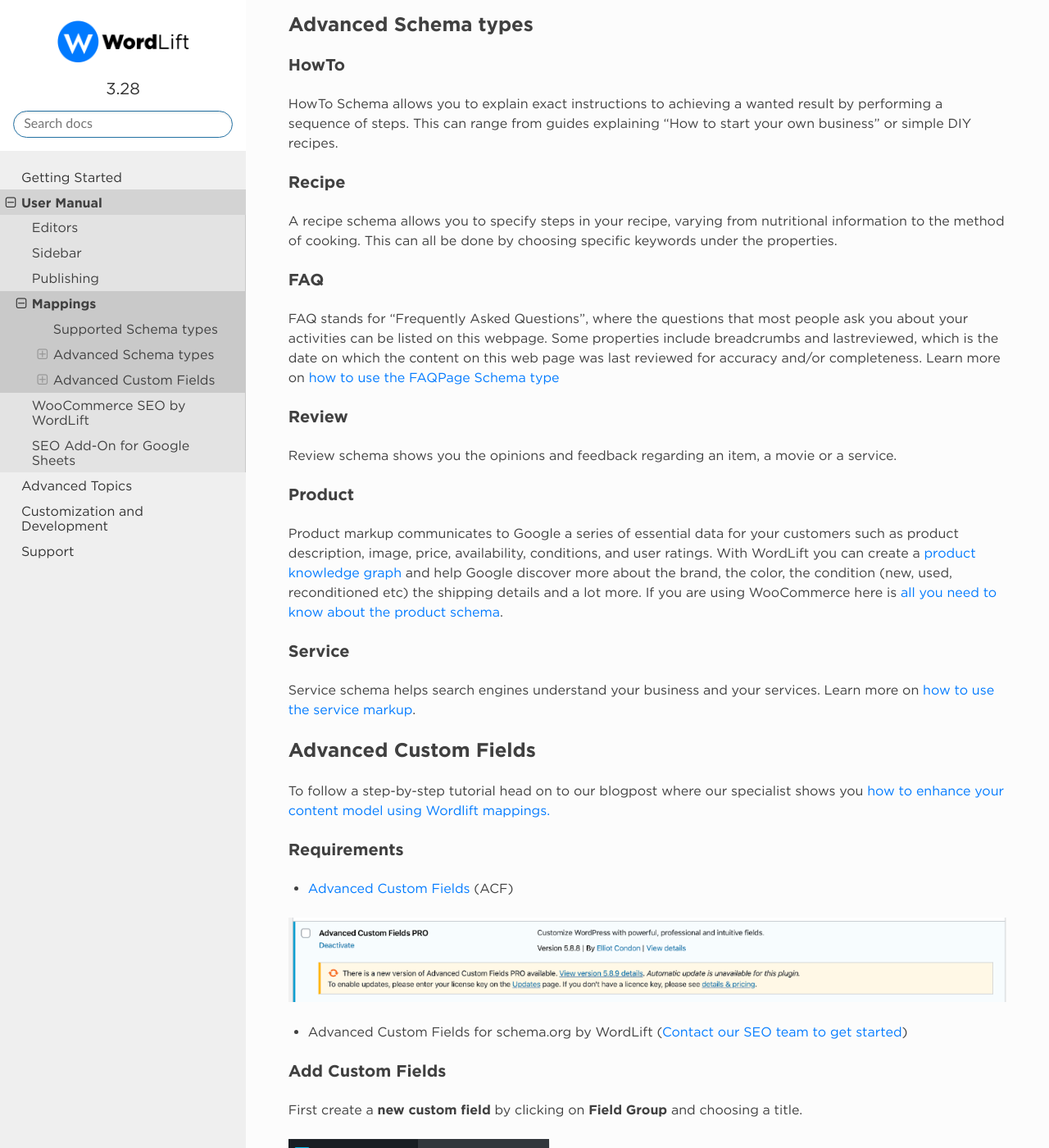
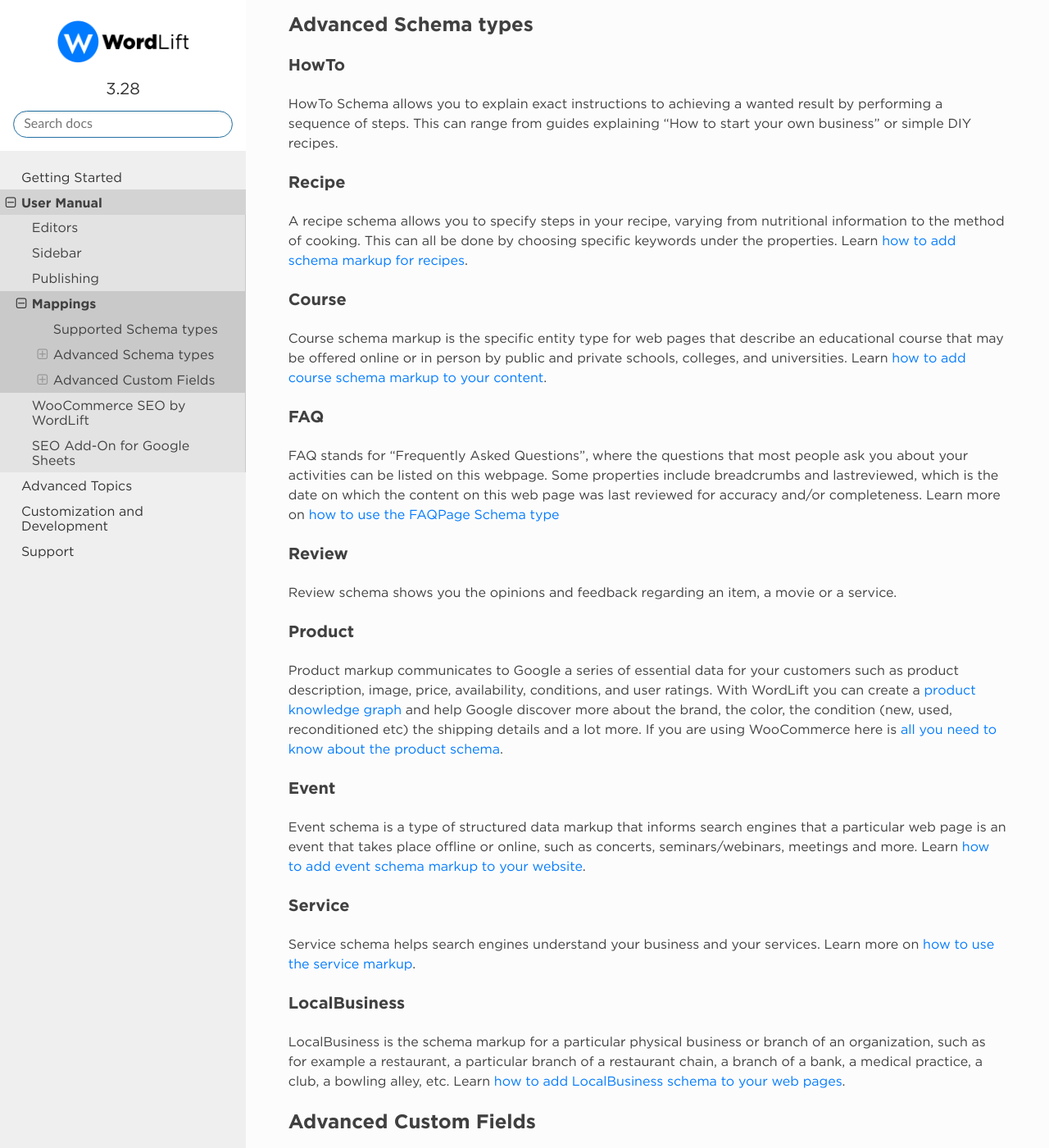
Before and after one commit to insideout10/wordlift-docs, a Sphinx documentation site: the page built from docs/mappings.rst, in a window 1280 px wide and 1400 px high, scrolled down 739 px. Shown: the whole window at 82% size. Built offline with Sphinx 7.4.7 and the Read the Docs theme 2.0.0, drawn with Linux system fonts in a browser that asks for light colours.

Commit message:
updating mappings

```diff
--- a/docs/mappings.rst
+++ b/docs/mappings.rst
@@ -31,7 +31,11 @@
 
 Recipe
 ^^^^^^^^^^^^^^^
-A recipe schema allows you to specify steps in your recipe, varying from nutritional information to the method of cooking. This can all be done by choosing specific keywords under the properties.
+A recipe schema allows you to specify steps in your recipe, varying from nutritional information to the method of cooking. This can all be done by choosing specific keywords under the properties. Learn `how to add schema markup for recipes <https://wordlift.io/academy-entries/schema-markup-for-recipe/>`_.
+
+Course
+^^^^^^^^^^^^^^^
+Course schema markup is the specific entity type for web pages that describe an educational course that may be offered online or in person by public and private schools, colleges, and universities. Learn `how to add course schema markup to your content <https://wordlift.io/academy-entries/course-schema-markup/>`_.
 
 FAQ
 ^^^^^^^^^^^^^^^
@@ -48,11 +52,18 @@
 With WordLift you can create a `product knowledge graph <https://wordlift.io/blog/en/product-knowledge-graph/>`_ and help Google discover more about the brand, the color, the condition (new, used, reconditioned etc) the shipping details and a lot more.
 If you are using WooCommerce here is `all you need to know about the product schema <https://wordlift.io/blog/en/schema-markup-woocommerce/>`_.
 
+Event
+^^^^^^^^^^^^^^^
+Event schema is a type of structured data markup that informs search engines that a particular web page is an event that takes place offline or online, such as concerts, seminars/webinars, meetings and more. Learn `how to add event schema markup to your website <https://wordlift.io/academy-entries/event-schema-markup/>`_.
+
 Service
 ^^^^^^^^^^^^^^^
 Service schema helps search engines understand your business and your services.
 Learn more on `how to use the service markup <https://wordlift.io/academy-entries/service-markup/>`_.
 
+LocalBusiness
+^^^^^^^^^^^^^^^
+LocalBusiness is the schema markup for a particular physical business or branch of an organization, such as for example a restaurant, a particular branch of a restaurant chain, a branch of a bank, a medical practice, a club, a bowling alley, etc. Learn `how to add LocalBusiness schema to your web pages <https://wordlift.io/academy-entries/how-to-add-localbusiness-schema/>`_.
 
 Advanced Custom Fields
 _____________
```
Also changed, not shown: 1 other file.
